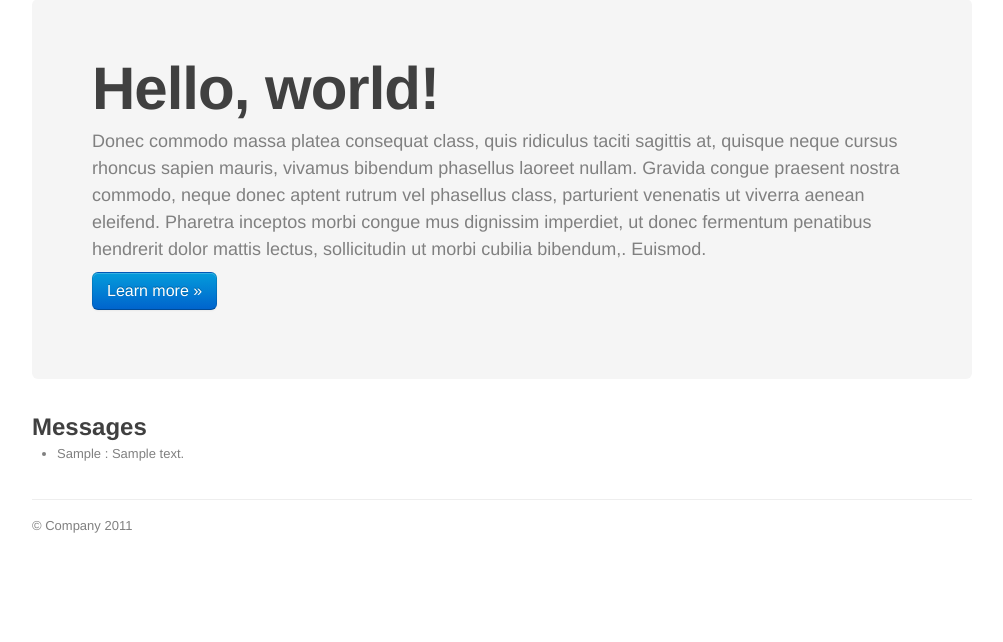
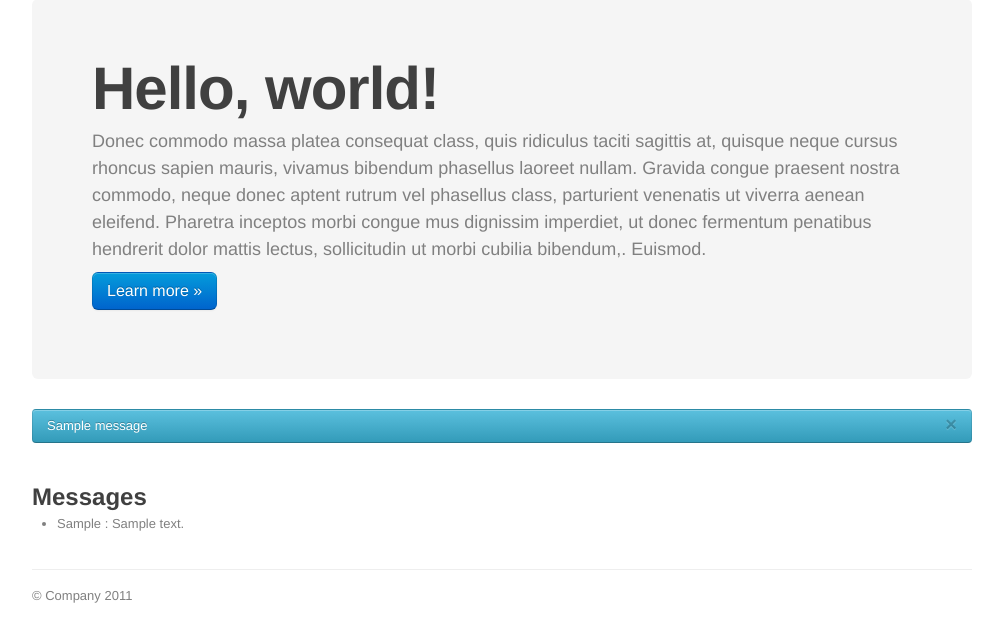
Before and after one commit to doobeh/scudbot, a Flask app: page / in a window 1280 px wide. Shown: the part 61-703 px from the top of the page, without its empty margins (138-1141 px from the left). Run offline with Flask 2, Linux system fonts and the light colour scheme; tables that the repository leaves empty hold one stand-in row (values such as "Sample post"); one stand-in notice (Sample message) is shown; style sheets or scripts are compiled from the project's sources; some libraries are stand-ins or nearby versions.

Commit message:
Add section for flashed messages to be shown.

```diff
--- a/templates/base.html
+++ b/templates/base.html
@@ -47,6 +47,8 @@
 
     <div class="container">
 
+
+
       <!-- Main hero unit for a primary marketing message or call to action -->
       <div class="hero-unit">
       	{% block hero %}
@@ -55,6 +57,30 @@
         <p><a class="btn primary large">Learn more &raquo;</a></p>
         {% endblock %}
       </div>
+
+	{# Here we'll flash any messages that are waiting to be displayed #}
+	{% with messages = get_flashed_messages() %}
+	  {% if messages %}
+	  	<div class="row">
+			<div class="span16">
+
+		    {% for message in messages %}
+		      	<div class="alert-message info">
+				<a class="close" href="#">&times;</a>
+				<p>{{ message }}</p>
+				</div>
+		    {% endfor %}
+
+			</div>
+		</div>
+
+	  {% endif %}
+	{% endwith %}
+	{# end flashed messages #}
+
+
+
+
 
       {% block content %}
       <!-- Example row of columns -->
```
